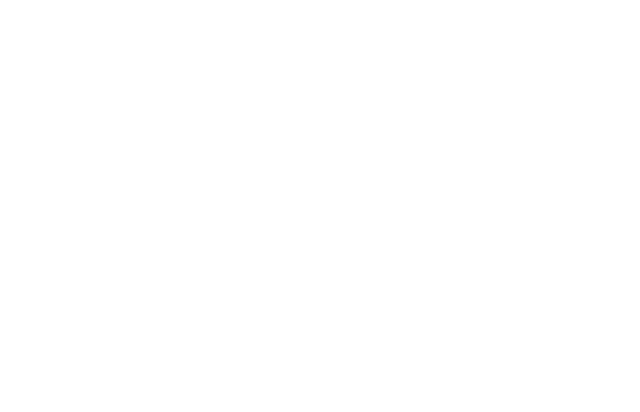
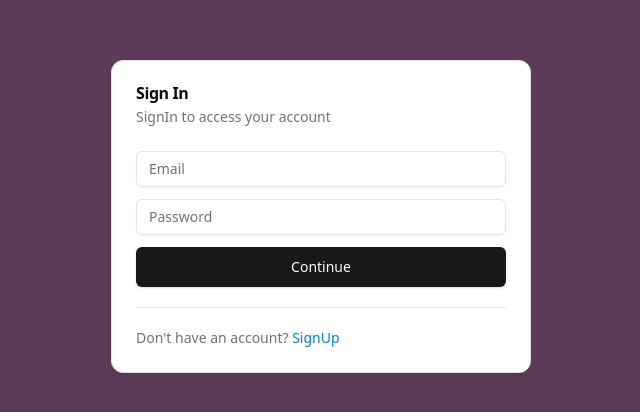
Before and after one commit to hussainaabid99/ChatHive, a React (Vite) app in the folder frontend/: page /auth/signin in a window 1280 px wide. Before the commit this address had no page. Shown: the part 184-596 px from the top of the page, without its empty margins (319-959 px from the left). Built offline with nearby package versions, Linux system fonts and the light colour scheme.

Commit message:
added sigin card for auth page

```diff
--- a/frontend/src/App.jsx
+++ b/frontend/src/App.jsx
@@ -1,12 +1,28 @@
 import { Route, Routes } from "react-router-dom";
 import "./App.css";
-import { Button } from "@/components/ui/button";
-import { Auth } from "./pages/auth/Auth";
+import { Auth } from "@/pages/auth/Auth";
+import { SignupCard } from "@/components/organisms/auth/SignupCard";
+import { SigninCard } from "@/components/organisms/auth/SigninCard";
 
 function App() {
   return (
     <Routes>
-      <Route path="/auth" element={<Auth />} />
+      <Route
+        path="/auth/signup"
+        element={
+          <Auth>
+            <SignupCard />
+          </Auth>
+        }
+      />
+      <Route
+        path="/auth/signin"
+        element={
+          <Auth>
+            <SigninCard />
+          </Auth>
+        }
+      />
     </Routes>
   );
 }
--- /dev/null
+++ b/frontend/src/components/organisms/auth/SigninCard.jsx
@@ -0,0 +1,67 @@
+import { Button } from "@/components/ui/button";
+import {
+  Card,
+  CardContent,
+  CardDescription,
+  CardHeader,
+  CardTitle,
+} from "@/components/ui/card";
+import { Input } from "@/components/ui/input";
+import { Separator } from "@/components/ui/separator";
+import { useState } from "react";
+import { useNavigate } from "react-router-dom";
+
+export const SigninCard = () => {
+  const [signinForm, setSigninForm] = useState({
+    email: "",
+    password: "",
+  });
+
+  const navigate = useNavigate();
+
+  return (
+    <Card className="w-full h-full">
+      <CardHeader>
+        <CardTitle>Sign In</CardTitle>
+        <CardDescription>SignIn to access your account</CardDescription>
+      </CardHeader>
+      <CardContent>
+        <form className="space-y-3">
+          <Input
+            placeholder="Email"
+            required
+            onChange={(e) =>
+              setSigninForm({ ...signinForm, email: e.target.value })
+            }
+            value={signinForm.email}
+            type="email"
+            disabled={false}
+          />
+          <Input
+            placeholder="Password"
+            required
+            onChange={(e) =>
+              setSigninForm({ ...signinForm, password: e.target.value })
+            }
+            value={signinForm.password}
+            type="password"
+            disabled={false}
+          />
+          <Button className="w-full" disabled={false} size="lg" type="Submit">
+            Continue
+          </Button>
+        </form>
+        <Separator className="my-5" />
+        <p className="text-sm text-muted-foreground mt-4">
+          Don't have an account?{" "}
+          <span
+            className="text-sky-600 hover:underline cursor-pointer"
+            onClick={() => navigate("/auth/signup")}
+          >
+            SignUp
+          </span>
+        </p>
+      </CardContent>
+    </Card>
+  );
+};
--- a/frontend/src/components/organisms/auth/SignupCard.jsx
+++ b/frontend/src/components/organisms/auth/SignupCard.jsx
@@ -9,6 +9,7 @@
 import { Input } from "@/components/ui/input";
 import { Separator } from "@/components/ui/separator";
 import { useState } from "react";
+import { useNavigate } from "react-router-dom";
 
 export const SignupCard = () => {
   const [signupForm, setSignupForm] = useState({
@@ -17,6 +18,9 @@
     confirmPassword: "",
     username: "",
   });
+
+  const navigate = useNavigate();
+
   return (
     <Card className="w-full h-full">
       <CardHeader>
@@ -59,7 +63,7 @@
             disabled={false}
           />
           <Input
-            placeholder="Your Username"
+            placeholder="Username"
             required
             onChange={(e) =>
               setSignupForm({
@@ -78,7 +82,10 @@
         <Separator className="my-5"></Separator>
         <p className="text-sm text-muted-foreground mt-4">
           Already have an account ?{" "}
-          <span className="text-sky-600 hover:underline cursor-pointer">
+          <span
+            className="text-sky-600 hover:underline cursor-pointer"
+            onClick={() => navigate("/auth/signin")}
+          >
             SignIn
           </span>
         </p>
--- a/frontend/src/pages/auth/Auth.jsx
+++ b/frontend/src/pages/auth/Auth.jsx
@@ -1,11 +1,7 @@
-import { SignupCard } from "@/components/organisms/auth/SignupCard";
-
-export const Auth = () => {
+export const Auth = ({ children }) => {
   return (
     <div className="h-[100vh] flex items-center justify-center bg-theme">
-      <div className="md:h-auto md:w-[420px]">
-        <SignupCard />
-      </div>
+      <div className="md:h-auto md:w-[420px]">{children}</div>
     </div>
   );
 };
```
